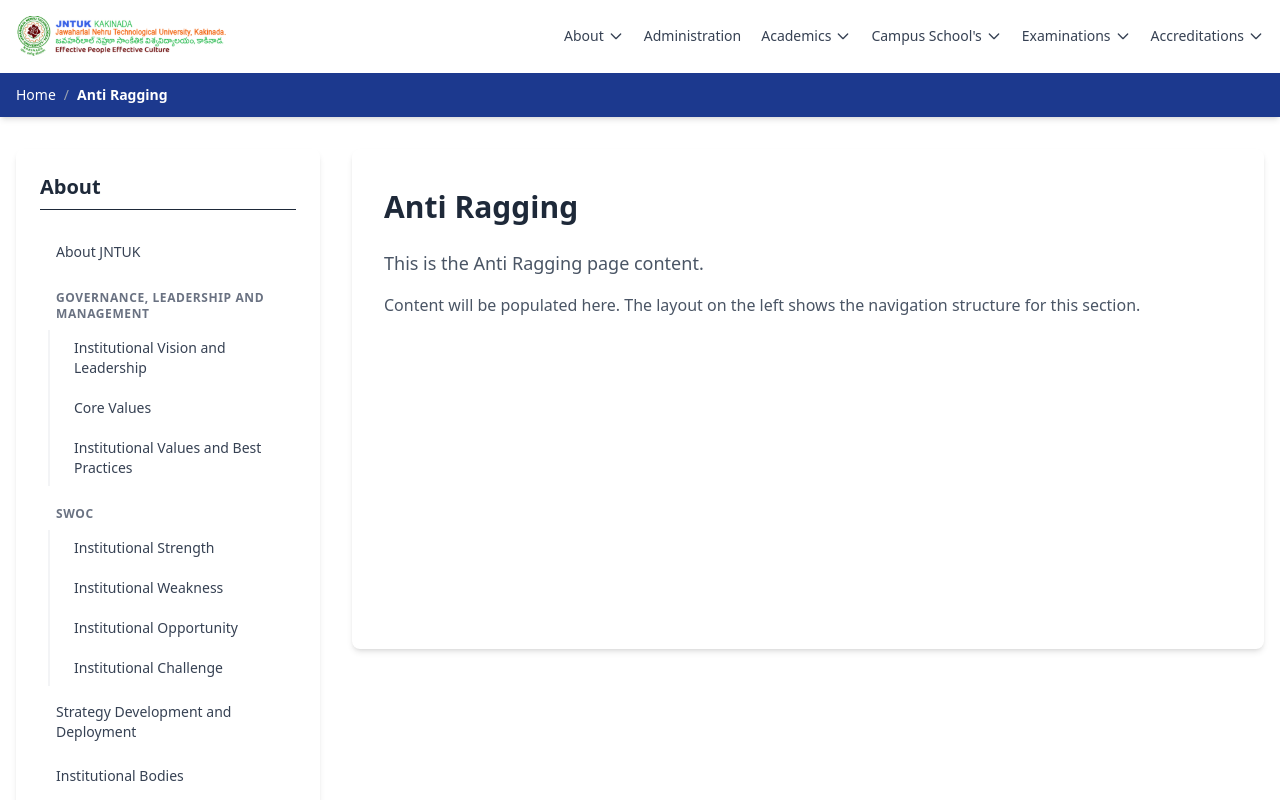
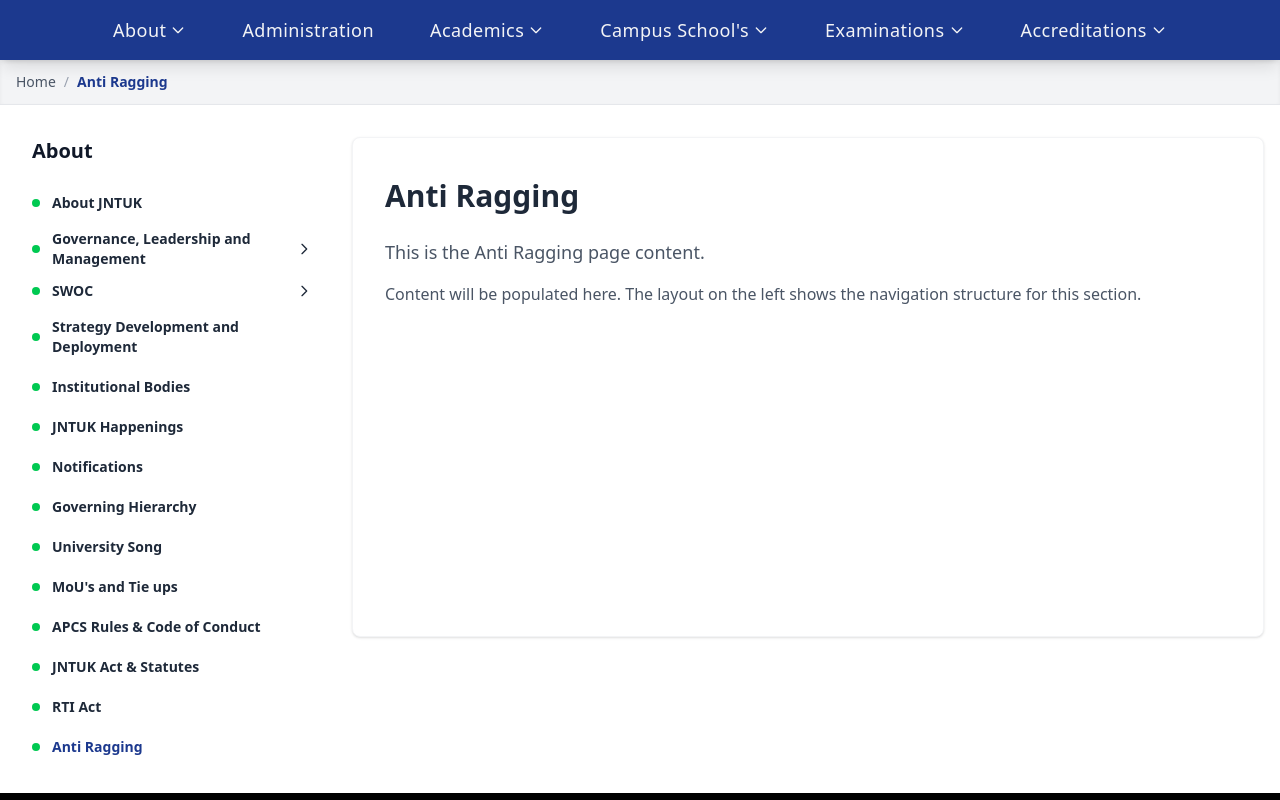
Before and after one commit to J-VSuryaPrakash/Uni-Website, a React (Vite) app in the folder frontend/: page /anti-ragging in a window 1280 px wide. Shown: the top 800 px of the page. Built offline with nearby package versions, Linux system fonts and the light colour scheme.

Commit message:
Updated With UI as Per Discuss after Visit

```diff
--- a/frontend/src/App.jsx
+++ b/frontend/src/App.jsx
@@ -1,5 +1,6 @@
 import React from "react";
-import { Routes, Route } from "react-router-dom";
+import { Routes, Route, useLocation } from "react-router-dom";
+import Header from "./components/Header/Header.jsx";
 import Navbar from "./components/Navbar/Navbar.jsx";
 import Home from "./pages/Home.jsx";
 import {
@@ -36,9 +37,12 @@
 import ScrollToTop from "./components/ScrollToTop.jsx";
 
 function App() {
+  const location = useLocation();
+
   return (
     <>
       <ScrollToTop />
+      {location.pathname === '/' && <Header />}
       <Navbar />
       <Breadcrumbs />
       <Routes>
--- a/frontend/src/components/Breadcrumbs/Breadcrumbs.jsx
+++ b/frontend/src/components/Breadcrumbs/Breadcrumbs.jsx
@@ -24,9 +24,9 @@
     };
 
     return (
-        <div className="bg-blue-900 text-white py-3 px-4 shadow-md">
+        <div className="bg-gray-100 text-gray-600 py-3 px-4 shadow-inner border-b border-gray-200">
             <div className="max-w-7xl mx-auto flex items-center text-sm font-medium">
-                <Link to="/" className="hover:text-yellow-400 transition-colors flex items-center gap-1">
+                <Link to="/" className="hover:text-blue-700 transition-colors flex items-center gap-1">
                     Home
                 </Link>
                 {pathnames.map((name, index) => {
@@ -41,9 +41,9 @@
                         <div key={name} className="flex items-center">
                             <span className="mx-2 text-gray-400">/</span>
                             {isLast ? (
-                                <span className="text-white font-semibold">{label}</span>
+                                <span className="text-blue-900 font-bold">{label}</span>
                             ) : (
-                                <Link to={routeTo} className="hover:text-yellow-400 transition-colors">
+                                <Link to={routeTo} className="hover:text-blue-700 transition-colors">
                                     {label}
                                 </Link>
                             )}
--- /dev/null
+++ b/frontend/src/components/Header/Header.jsx
@@ -0,0 +1,30 @@
+import React from 'react';
+import logo from '../../assets/logo.png';
+
+const Header = () => {
+    return (
+        <div className="hidden md:block bg-white py-4 shadow-sm border-b-4 border-amber-500">
+            <div className="container mx-auto px-4 flex flex-col md:flex-row items-center justify-center gap-6">
+                {/* Logo */}
+                <div className="flex-shrink-0">
+                    <img src={logo} alt="JNTUK Logo" className="h-28 w-auto" />
+                </div>
+
+                {/* Text Content */}
+                <div className="">
+                    <h1 className="text-2xl md:text-3xl font-bold text-orange-500 mb-1 tracking-wide">
+                        Jawaharlal Nehru Technological University, Kakinada.
+                    </h1>
+                    <h2 className="text-xl md:text-2xl font-bold text-green-600 mb-1" style={{ fontFamily: 'Noto Sans Telugu, sans-serif' }}>
+                        జవహర్‌లాల్ నెహ్రూ సాంకేతిక విశ్వవిద్యాలయం, కాకినాడ.
+                    </h2>
+                    <h3 className="text-lg md:text-xl font-bold text-red-900 tracking-wide">
+                        Effective People Effective Culture
+                    </h3>
+                </div>
+            </div>
+        </div>
+    );
+};
+
+export default Header;
--- a/frontend/src/components/Layout/SidebarLayout.jsx
+++ b/frontend/src/components/Layout/SidebarLayout.jsx
@@ -1,13 +1,8 @@
-import React from 'react';
-import { NavLink } from 'react-router-dom';
+import React, { useState, useEffect } from 'react';
+import { NavLink, useLocation } from 'react-router-dom';
 
-/**
- * SidebarLayout Component
- *
- * @param {string} title - The title of the current page section.
- * @param {Array} menuItems - List of submenu items.
- * @param {React.ReactNode} children - The main content of the page.
- */
+// ... (SidebarLayout remains mostly the same, ensuring imports are correct)
+
 const SidebarLayout = ({ title, menuItems, children }) => {
     return (
         <div className="container mx-auto px-4 py-8">
@@ -15,11 +10,11 @@
 
                 {/* Left Sidebar */}
                 <aside className="w-full lg:w-1/4">
-                    <div className="bg-white rounded-lg shadow-md p-6 sticky top-24 max-h-[calc(100vh-8rem)] overflow-y-auto">
-                        <h3 className="text-xl font-bold text-gray-800 mb-6 border-b pb-2">
+                    <div className="sticky top-24 max-h-[calc(100vh-8rem)] overflow-y-auto pl-2">
+                        <h3 className="text-xl font-bold text-gray-900 mb-6 pl-2">
                             {title}
                         </h3>
-                        <nav className="flex flex-col space-y-2">
+                        <nav className="flex flex-col space-y-3">
                             {menuItems.map((item, index) => (
                                 <SidebarItem key={index} item={item} />
                             ))}
@@ -29,7 +24,7 @@
 
                 {/* Right Content Area */}
                 <main className="w-full lg:w-3/4">
-                    <div className="bg-white rounded-lg shadow-md p-8 min-h-[500px]">
+                    <div className="bg-white rounded-lg shadow-sm p-8 min-h-[500px] border border-gray-100">
                         {children}
                     </div>
                 </main>
@@ -40,29 +35,56 @@
 };
 
 const SidebarItem = ({ item }) => {
+    const location = useLocation();
     const hasChildren = item.children && item.children.length > 0;
+    const [isOpen, setIsOpen] = useState(false);
+
+    // Auto-expand if a child is active
+    useEffect(() => {
+        if (hasChildren) {
+            const isChildActive = (children) => {
+                return children.some(child =>
+                    child.path === location.pathname ||
+                    (child.children && isChildActive(child.children))
+                );
+            };
+            if (isChildActive(item.children)) {
+                setIsOpen(true);
+            }
+        }
+    }, [location.pathname, item.children, hasChildren]);
+
+    const toggleOpen = (e) => {
+        e.preventDefault();
+        setIsOpen(!isOpen);
+    };
 
     if (hasChildren) {
         return (
-            <div className="space-y-1 mt-2 mb-2">
-                <div className="px-4 py-1 text-xs font-bold text-gray-500 uppercase tracking-wider">
-                    {item.label}
+            <div className="space-y-2">
+                <div
+                    onClick={toggleOpen}
+                    className="flex items-center gap-3 text-sm font-bold text-gray-800 px-2 cursor-pointer hover:text-blue-700 transition-colors"
+                >
+                    <span className={`w-2 h-2 rounded-full bg-green-500 shrink-0`}></span>
+                    <span className="flex-1">{item.label}</span>
+                    <svg
+                        className={`w-4 h-4 transition-transform duration-200 ${isOpen ? 'rotate-90' : ''}`}
+                        fill="none"
+                        viewBox="0 0 24 24"
+                        stroke="currentColor"
+                    >
+                        <path strokeLinecap="round" strokeLinejoin="round" strokeWidth={2} d="M9 5l7 7-7 7" />
+                    </svg>
                 </div>
-                <div className="ml-2 border-l-2 border-gray-100 pl-2 space-y-1">
-                    {item.children.map((child, index) => (
-                        <SidebarItem key={index} item={child} />
-                    ))}
-                </div>
-            </div>
-        );
-    }
 
-    // If path is empty (like a header without children that shouldn't be clicked), disable or style differently?
-    // Assuming all leaf nodes have paths.
-    if (!item.path) {
-        return (
-            <div className="px-4 py-2 text-sm font-medium text-gray-500">
-                {item.label}
+                {isOpen && (
+                    <div className="ml-5 border-l border-gray-200 pl-3 space-y-2 animate-fadeIn">
+                        {item.children.map((child, index) => (
+                            <SidebarItem key={index} item={child} />
+                        ))}
+                    </div>
+                )}
             </div>
         );
     }
@@ -70,15 +92,19 @@
     return (
         <NavLink
             to={item.path}
-            end={item.exact}
+            end
             className={({ isActive }) =>
-                `block px-4 py-2 rounded-md transition-colors duration-200 text-sm font-medium ${isActive
-                    ? "bg-blue-600 text-white shadow-sm"
-                    : "text-gray-700 hover:bg-gray-100 hover:text-blue-600"
+                `flex items-center gap-3 px-2 py-1 text-sm font-semibold transition-colors duration-200 group ${isActive ? 'text-blue-900' : 'text-gray-800 hover:text-blue-700'
                 }`
             }
         >
-            {item.label}
+            {({ isActive }) => (
+                <>
+                    <span className={`w-2 h-2 rounded-full shrink-0 transition-colors ${isActive ? 'bg-green-500' : 'bg-green-500 group-hover:bg-green-600'}`}></span>
+                    <span className="flex-1">{item.label}</span>
+                    {/* Arrow removed for leaf items */}
+                </>
+            )}
         </NavLink>
     );
 };
--- a/frontend/src/components/Navbar/Navbar.jsx
+++ b/frontend/src/components/Navbar/Navbar.jsx
@@ -21,26 +21,26 @@
   const isActive = (path) => location.pathname === path;
 
   // Optimized base classes
-  const navLinkBase = "transition-colors duration-300 font-medium relative";
-  const activeLinkClass = "text-yellow-600 font-semibold after:content-[''] after:absolute after:left-0 after:-bottom-1 after:w-full after:h-0.5 after:bg-yellow-500";
-  const inactiveLinkClass = "text-gray-700 hover:text-black hover:after:w-full hover:after:bg-gray-300 after:content-[''] after:absolute after:left-0 after:-bottom-1 after:w-0 after:h-0.5 after:transition-all after:duration-300";
+  const navLinkBase = "transition-colors duration-300 font-medium relative tracking-wide px-3 py-1";
+  const activeLinkClass = "text-amber-400 font-semibold after:content-[''] after:absolute after:left-0 after:-bottom-1 after:w-full after:h-0.5 after:bg-amber-400";
+  const inactiveLinkClass = "text-gray-100 hover:text-amber-300 hover:after:w-full hover:after:bg-amber-300 after:content-[''] after:absolute after:left-0 after:-bottom-1 after:w-0 after:h-0.5 after:transition-all after:duration-300";
 
   return (
     <header
-      className={`sticky top-0 z-50 transition-all duration-300 border-b ${scrolled
-        ? "bg-white/90 backdrop-blur-md border-gray-200 shadow-md py-2"
-        : "bg-white border-transparent py-4"
+      className={`sticky top-0 z-50 transition-all duration-300 shadow-lg ${scrolled
+        ? "bg-blue-900/95 backdrop-blur-md py-2"
+        : "bg-blue-900 py-3"
         }`}
     >
-      <div className="max-w-7xl mx-auto px-4 flex items-center justify-between">
-        {/* LOGO */}
-        <Link to="/" className="flex items-center">
-          <img src={logo} alt="JNTUK LOGO" className="h-10 w-auto" />
+      <div className="max-w-7xl mx-auto px-4 flex items-center justify-between md:justify-center">
+        {/* MOBILE LOGO - Only visible on mobile */}
+        <Link to="/" className="flex items-center md:hidden">
+          <img src={logo} alt="JNTUK LOGO" className="h-10 w-auto filter brightness-0 invert" />
         </Link>
 
         {/* DESKTOP MENU */}
-        <div className="hidden md:flex items-center gap-6">
-          <nav className="flex items-center gap-5 text-sm font-semibold">
+        <div className="hidden md:flex items-center gap-10">
+          <nav className="flex items-center gap-8 text-lg font-semibold">
             {MENU_ITEMS.map((item, index) =>
               item.children ? (
                 <div
@@ -50,7 +50,7 @@
                   onMouseLeave={() => setOpenDropdown(null)}
                 >
                   <button
-                    className={`flex items-center gap-1 ${openDropdown === item.label ? 'text-yellow-600' : 'text-gray-700 hover:text-black'} transition-colors font-medium`}
+                    className={`flex items-center gap-1 px-3 py-1 ${openDropdown === item.label ? 'text-amber-400' : 'text-gray-100 hover:text-amber-300'} transition-colors font-medium tracking-wide`}
                   >
                     {item.label}
                     <svg className={`w-4 h-4 transition-transform duration-200 ${openDropdown === item.label ? 'rotate-180' : ''}`} fill="none" viewBox="0 0 24 24" stroke="currentColor">
@@ -120,7 +120,7 @@
         {/* MOBILE TOGGLE */}
         <button
           onClick={() => setMobileOpen(!mobileOpen)}
-          className="md:hidden p-2 text-gray-600 hover:bg-gray-100 rounded-lg transition-colors"
+          className="md:hidden p-2 text-white hover:bg-blue-800 rounded-lg transition-colors"
           aria-label="Toggle menu"
         >
           {mobileOpen ? (
```
Also changed, not shown: frontend/src/pages/Home.jsx (+1 -8 lines).
